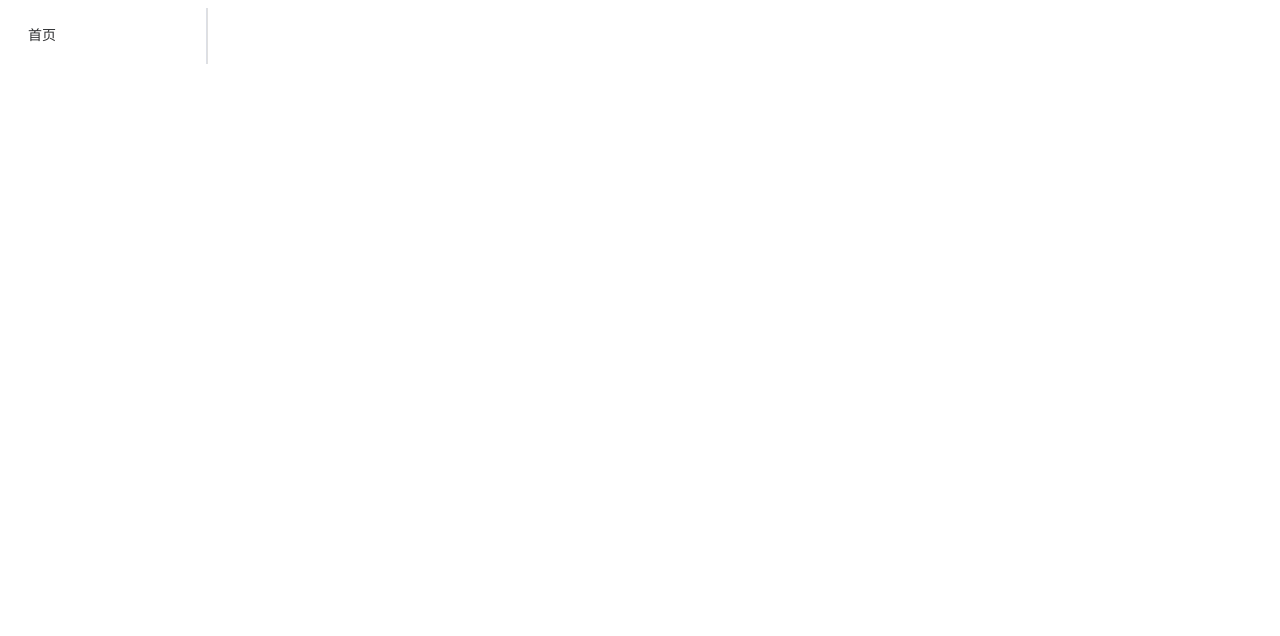
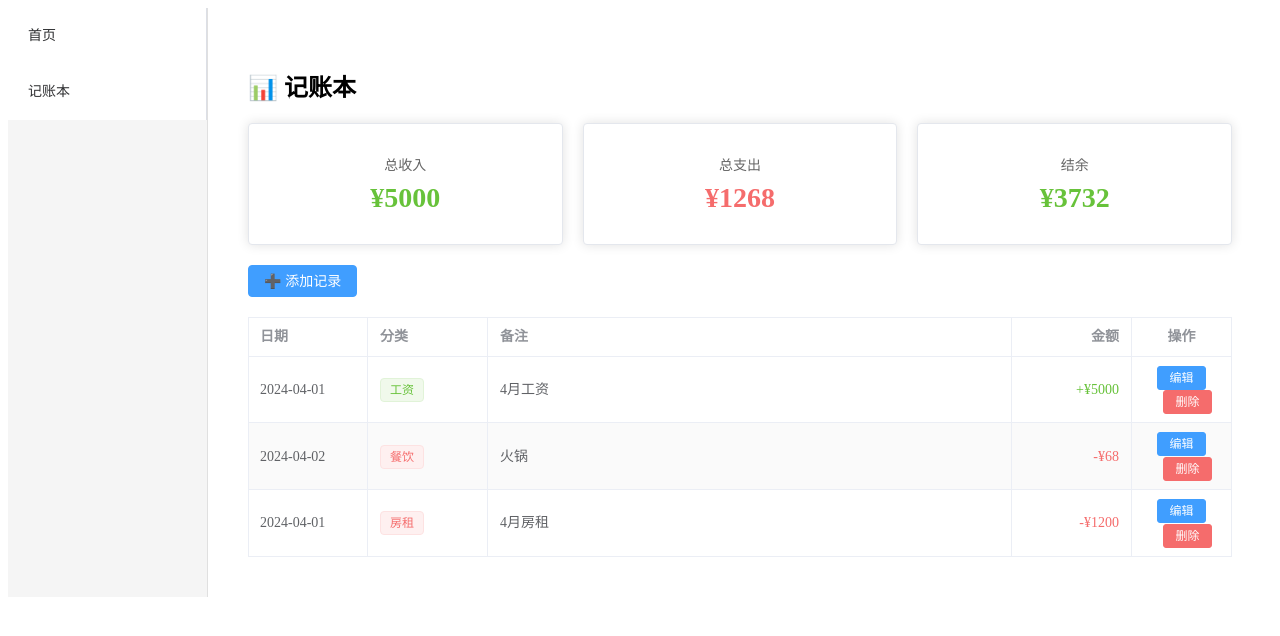
Before and after one commit to jiaochuchoudoufu/KonwMe, a Vue app: page /#/ledger in a window 1280 px wide. Before the commit this address had no page. Shown: the top 636 px of the page. Built offline with nearby package versions, Linux system fonts and the light colour scheme; the HTML template or start-up script is replaced by a standard one.

Commit message:
第2天：完成记账模块（Store、表单、列表、统计卡片）

```diff
--- a/package.json
+++ b/package.json
@@ -8,9 +8,11 @@
     "build": "run-p type-check \"build-only {@}\" --",
     "preview": "vite preview",
     "build-only": "vite build",
-    "type-check": "vue-tsc --build"
+    "type-check": "vue-tsc --build",
+    "deploy": "npm run build && gh-pages -d dist"
   },
   "dependencies": {
+    "echarts": "^6.0.0",
     "element-plus": "^2.13.6",
     "pinia": "^3.0.4",
     "vue": "^3.5.31",
@@ -21,6 +23,7 @@
     "@types/node": "^24.12.0",
     "@vitejs/plugin-vue": "^6.0.5",
     "@vue/tsconfig": "^0.9.1",
+    "gh-pages": "^6.3.0",
     "npm-run-all2": "^8.0.4",
     "typescript": "~6.0.0",
     "vite": "^8.0.3",
--- a/src/App.vue
+++ b/src/App.vue
@@ -4,6 +4,7 @@
       <el-aside width="200px" class="sidebar">
         <el-menu router>
           <el-menu-item index="/">首页</el-menu-item>
+          <el-menu-item index="/ledger">记账本</el-menu-item>
         </el-menu>
       </el-aside>
       <el-main>
--- a/src/router/index.ts
+++ b/src/router/index.ts
@@ -6,6 +6,11 @@ const routes = [
     name: 'home',
     component: () => import('../views/HomePage.vue'),
   },
+  {
+    path: '/ledger',
+    name: 'ledger',
+    component: () => import('../views/LedgerPage.vue'),
+  }
 ]
 
 const router = createRouter({
--- /dev/null
+++ b/src/stores/ledger.ts
@@ -0,0 +1,87 @@
+import { defineStore } from "pinia";
+import {ref, computed} from 'vue';
+
+export interface LedgerRecord {
+    id: number
+    type: 'income' | 'expense'
+    amount: number
+    category: string
+    date: string
+    note?: string
+}
+
+export const useLedgerStore = defineStore('ledger', () => {
+     // 状态
+    const records = ref<LedgerRecord[]>([])
+
+    //计算属性:总收入
+    const totalIncome = computed(() =>
+        records.value.filter(r => r.type === 'income').reduce((sum, r) => sum + r.amount, 0)
+    )
+
+    //计算属性：总支出
+    const totalExpense = computed(() =>
+        records.value.filter(r => r.type ==='expense').reduce((sum, r) => sum + r.amount, 0)
+    )
+
+    //计算属性：结余
+    const balance = computed(() => totalIncome.value - totalExpense.value)
+
+    //保存到 localstorage
+    // 保存到 localStorage
+    function saveToLocal() {
+        localStorage.setItem('ledger_records', JSON.stringify(records.value))
+}
+
+    //添加记录
+    function addRecord(record: Omit<LedgerRecord, 'id'>) {
+        const newId = records.value.length > 0 ? Math.max(...records.value.map(r => r.id)) + 1 : 1
+        records.value.push({...record, id: newId})
+        saveToLocal()
+    }
+
+    //更新记录
+    function updateRecord(id: number, record: Omit<LedgerRecord, 'id'>) {
+        const index = records.value.findIndex(r => r.id === id)
+        if (index !== -1) {
+            records.value[index] = { ...record, id }
+            saveToLocal()
+        }
+}
+
+    //删除记录
+function deleteRecord(id: number) {
+    const index = records.value.findIndex(r => r.id === id)
+    if (index !== -1) {
+        records.value.splice(index, 1)
+        saveToLocal()
+    }
+}
+
+    // 从 localStorage 加载
+    function loadFromLocal() {
+    const data = localStorage.getItem('ledger_records')
+    if (data) {
+        records.value = JSON.parse(data)
+    } else {
+      // 添加示例数据
+        records.value = [
+            { id: 1, type: 'income', amount: 5000, category: '工资', date: '2024-04-01', note: '4月工资' },
+            { id: 2, type: 'expense', amount: 68, category: '餐饮', date: '2024-04-02', note: '火锅' },
+            { id: 3, type: 'expense', amount: 1200, category: '房租', date: '2024-04-01', note: '4月房租' },
+        ]
+    }
+}
+    //初始化加载
+    loadFromLocal()
+
+    return{
+        records,
+        totalIncome,
+        totalExpense,
+        balance,
+        addRecord,
+        updateRecord,
+        deleteRecord,
+    }
+})
--- /dev/null
+++ b/src/views/LedgerPage.vue
@@ -0,0 +1,229 @@
+<template>
+    <div class="ledger-page">
+      <h1>📊 记账本</h1>
+
+      <!-- 统计卡片 -->
+      <el-row :gutter="20" class="stats-row">
+        <el-col :span="8">
+          <el-card>
+            <div class="stat-card">
+              <div class="stat-label">总收入</div>
+              <div class="stat-value income">¥{{ store.totalIncome }}</div>
+            </div>
+          </el-card>
+        </el-col>
+        <el-col :span="8">
+          <el-card>
+            <div class="stat-card">
+              <div class="stat-label">总支出</div>
+              <div class="stat-value expense">¥{{ store.totalExpense }}</div>
+            </div>
+          </el-card>
+        </el-col>
+        <el-col :span="8">
+          <el-card>
+            <div class="stat-card">
+              <div class="stat-label">结余</div>
+              <div class="stat-value" :class="store.balance >= 0 ? 'income' : 'expense'">
+                ¥{{ store.balance }}
+              </div>
+            </div>
+          </el-card>
+        </el-col>
+      </el-row>
+
+      <!-- 添加按钮 -->
+      <div class="action-bar">
+        <el-button type="primary" @click="showDialog = true">
+          ➕ 添加记录
+        </el-button>
+      </div>
+
+      <!-- 记录列表 -->
+      <el-table :data="store.records" stripe border>
+        <el-table-column prop="date" label="日期" width="120" />
+        <el-table-column prop="category" label="分类" width="120">
+          <template #default="{ row }">
+            <el-tag :type="row.type === 'income' ? 'success' : 'danger'">
+              {{ row.category }}
+            </el-tag>
+          </template>
+        </el-table-column>
+        <el-table-column prop="note" label="备注" />
+        <el-table-column prop="amount" label="金额" width="120" align="right">
+          <template #default="{ row }">
+            <span :class="row.type === 'income' ? 'income' : 'expense'">
+              {{ row.type === 'income' ? '+' : '-' }}¥{{ row.amount }}
+            </span>
+          </template>
+        </el-table-column>
+        <el-table-column label="操作" width="100" align="center">
+          <template #default="{ row }">
+            <el-button type="primary" size="small" @click="editRecord(row)">编辑</el-button>
+            <el-button type="danger" size="small" @click="deleteRecord(row.id)">删除</el-button>
+          </template>
+        </el-table-column>
+      </el-table>
+
+      <!-- 添加/编辑弹窗 -->
+      <el-dialog v-model="showDialog" :title="dialogTitle" width="500px">
+        <el-form :model="form" label-width="80px">
+          <el-form-item label="类型">
+            <el-radio-group v-model="form.type">
+              <el-radio label="income">收入</el-radio>
+              <el-radio label="expense">支出</el-radio>
+            </el-radio-group>
+          </el-form-item>
+          <el-form-item label="分类">
+            <el-select v-model="form.category" placeholder="请选择">
+              <el-option
+                v-for="cat in categories"
+                :key="cat"
+                :label="cat"
+                :value="cat"
+              />
+            </el-select>
+          </el-form-item>
+          <el-form-item label="金额">
+            <el-input-number v-model="form.amount" :min="0" :precision="2" />
+          </el-form-item>
+          <el-form-item label="日期">
+            <el-date-picker v-model="form.date" type="date" format="YYYY-MM-DD" />
+          </el-form-item>
+          <el-form-item label="备注">
+            <el-input v-model="form.note" placeholder="可选" />
+          </el-form-item>
+        </el-form>
+        <template #footer>
+          <el-button @click="showDialog = false">取消</el-button>
+          <el-button type="primary" @click="saveRecord">保存</el-button>
+        </template>
+      </el-dialog>
+    </div>
+  </template>
+
+  <script setup lang="ts">
+  import { ref, reactive, computed } from 'vue'
+  import { ElMessage, ElMessageBox } from 'element-plus'
+  import { useLedgerStore, type LedgerRecord } from '../stores/ledger'
+
+  const store = useLedgerStore()
+  const showDialog = ref(false)
+  const editingId = ref<number | null>(null)
+
+  const form = reactive({
+    type: 'expense' as 'income' | 'expense',
+    category: '',
+    amount: 0,
+    date: new Date().toISOString().slice(0, 10),
+    note: '',
+  })
+
+  const categories = computed(() =>
+    form.type === 'income'
+      ? ['工资', '兼职', '理财', '红包', '其他']
+      : ['餐饮', '交通', '购物', '娱乐', '房租', '医疗', '其他']
+  )
+
+  const dialogTitle = computed(() =>
+    editingId.value ? '编辑记录' : '添加记录'
+  )
+
+  const resetForm = () => {
+    form.type = 'expense'
+    form.category = categories.value[0]
+    form.amount = 0
+    form.date = new Date().toISOString().slice(0, 10)
+    form.note = ''
+    editingId.value = null
+  }
+
+  const editRecord = (record: LedgerRecord) => {
+    editingId.value = record.id
+    form.type = record.type
+    form.category = record.category
+    form.amount = record.amount
+    form.date = record.date
+    form.note = record.note || ''
+    showDialog.value = true
+  }
+
+  const saveRecord = () => {
+    if (!form.amount || form.amount <= 0) {
+      ElMessage.warning('请输入金额')
+      return
+    }
+    if (!form.category) {
+      ElMessage.warning('请选择分类')
+      return
+    }
+
+    const record = {
+      type: form.type,
+      amount: form.amount,
+      category: form.category,
+      date: form.date,
+      note: form.note,
+    }
+
+    if (editingId.value) {
+      store.updateRecord(editingId.value, record)
+      ElMessage.success('更新成功')
+    } else {
+      store.addRecord(record)
+      ElMessage.success('添加成功')
+    }
+
+    showDialog.value = false
+    resetForm()
+  }
+
+  const deleteRecord = (id: number) => {
+    ElMessageBox.confirm('确定删除这条记录吗？', '提示', {
+      confirmButtonText: '确定',
+      cancelButtonText: '取消',
+      type: 'warning',
+    }).then(() => {
+      store.deleteRecord(id)
+      ElMessage.success('删除成功')
+    })
+  }
+  </script>
+
+  <style scoped>
+  .ledger-page {
+    padding: 20px;
+  }
+
+  .stats-row {
+    margin-bottom: 20px;
+  }
+
+  .stat-card {
+    text-align: center;
+    padding: 10px;
+  }
+
+  .stat-label {
+    font-size: 14px;
+    color: #666;
+    margin-bottom: 8px;
+  }
+
+  .stat-value {
+    font-size: 28px;
+    font-weight: bold;
+  }
+
+  .income {
+    color: #67c23a;
+  }
+
+  .expense {
+    color: #f56c6c;
+  }
+
+  .action-bar {
+    margin-bottom: 20px;
+  }
+  </style>
--- a/vite.config.ts
+++ b/vite.config.ts
@@ -1,10 +1,11 @@
+// vite.config.ts
 import { fileURLToPath, URL } from 'node:url'
 import { defineConfig } from 'vite'
 import vue from '@vitejs/plugin-vue'
 
 export default defineConfig({
   plugins: [vue()],
-  base: '/KnowMe/',  // 仓库名保持一致
+  base: '/KonwMe/', // 修改这里：与你的 GitHub 仓库名保持一致
   resolve: {
     alias: {
       '@': fileURLToPath(new URL('./src', import.meta.url))
```
Also changed, not shown: tsconfig.app.json (line endings or trailing spaces), 2 other files (tests, documents, lock files or other folders).
